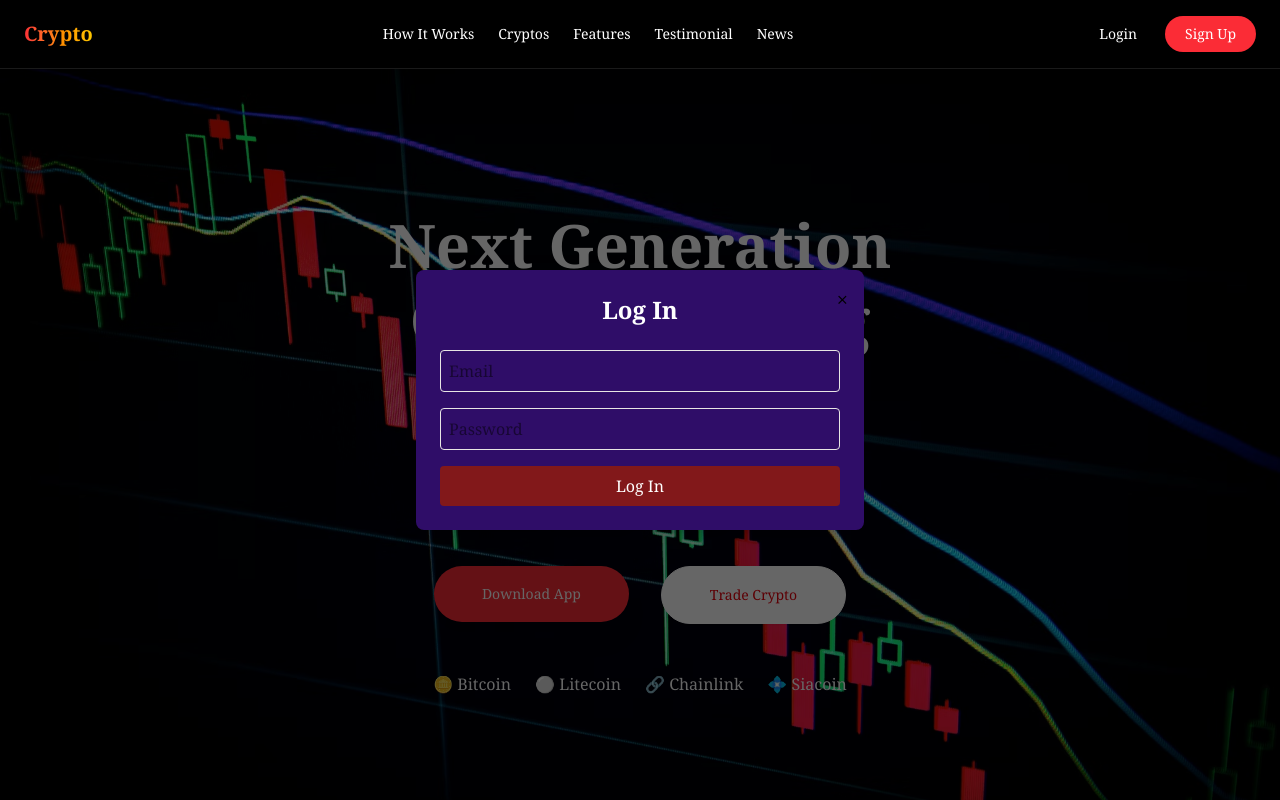
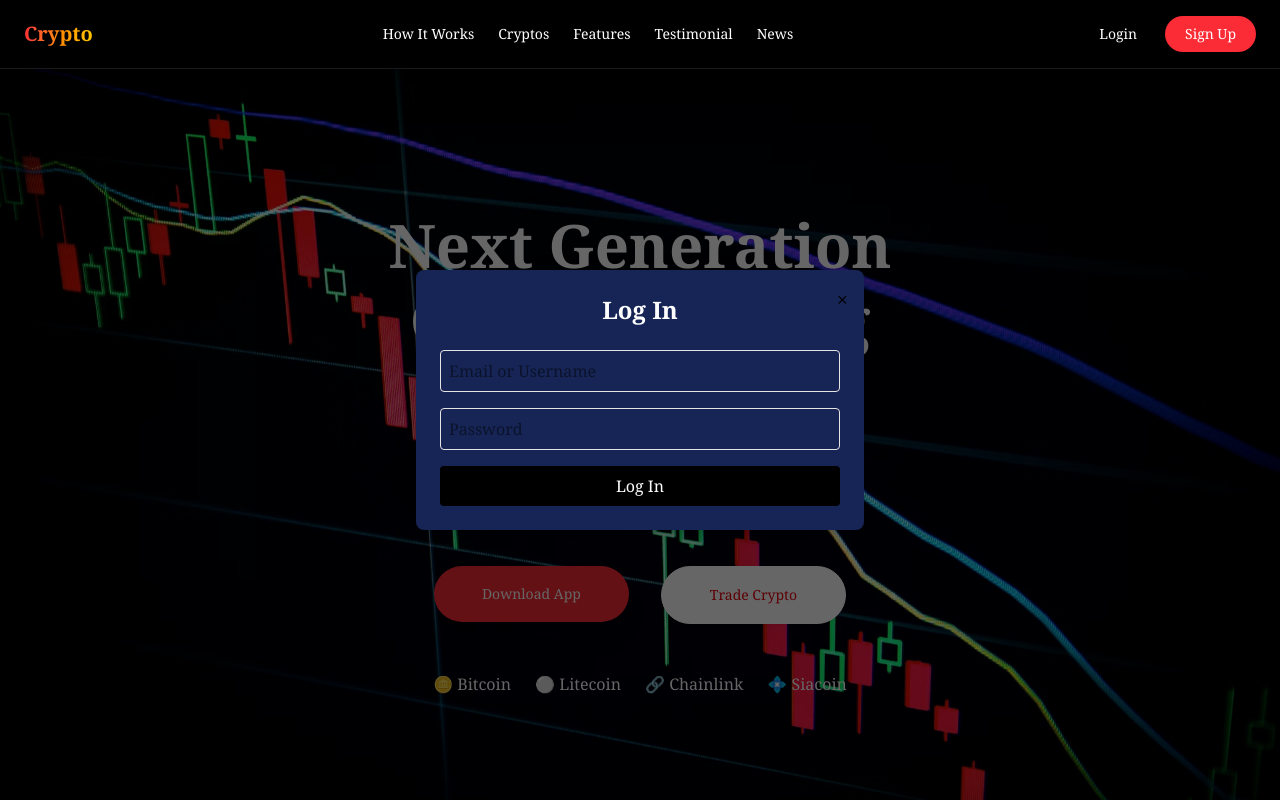
Before and after one commit to crypto-exchange-platform/crypto-exchange-platform-4, a React (Vite) app: page / in a window 1280 px wide. Both pictures are taken after a click on the button "Login". Shown: the top 800 px of the page. Built offline with nearby package versions, Linux system fonts and the light colour scheme.

Commit message:
feat: implement auth modals with form validation and redirect

```diff
--- a/package.json
+++ b/package.json
@@ -17,6 +17,7 @@
     "@radix-ui/react-navigation-menu": "^1.2.13",
     "@radix-ui/react-slot": "^1.2.3",
     "@tailwindcss/vite": "^4.1.10",
+    "axios": "^1.10.0",
     "class-variance-authority": "^0.7.1",
     "clsx": "^2.1.1",
     "framer-motion": "^12.18.1",
--- a/src/components/LogInModal.tsx
+++ b/src/components/LogInModal.tsx
@@ -1,27 +1,63 @@
-import type { FC } from "react";
+import { FC, useState, FormEvent } from "react";
+import axios from "axios";
 
 interface LoginModalProps {
   onClose: () => void;
 }
 
 export const LoginModal: FC<LoginModalProps> = ({ onClose }) => {
+  const [emailOrUsername, setEmailOrUsername] = useState("");
+  const [password, setPassword] = useState("");
+  const [error, setError] = useState("");
+
+  const handleSubmit = async (e: FormEvent) => {
+    e.preventDefault();
+    setError("");
+    if (!emailOrUsername || !password) {
+      setError("Please fill all required fields.");
+      return;
+    }
+
+    try {
+      const response = await axios.post(
+        "https://api.salesvault.vc/identity/api/auth/login",
+        {
+          emailOrUsername,
+          password,
+          twoFactorCode: null,
+          rememberMe: null,
+        }
+      );
+      if (response.data.accessToken) {
+        window.location.href = "https://salesvault.vc/auth/login?returnUrl=%2F";
+      }
+    } catch (err: any) {
+      setError(err.response?.data?.message || "Login failed.");
+    }
+  };
+
   return (
     <div className="fixed inset-0 z-50 flex items-center justify-center bg-black/60">
-      <div className="bg-violet-950 text-black w-full max-w-md p-6 rounded-md shadow-lg relative">
+      <div className="bg-blue-950 text-black w-full max-w-md p-6 rounded-md shadow-lg relative">
         <button onClick={onClose} className="absolute right-4 top-4 text-xl">×</button>
         <h2 className="text-2xl font-bold mb-6 text-center text-white">Log In</h2>
-        <form className="space-y-4">
+        <form className="space-y-4" onSubmit={handleSubmit}>
           <input
-            type="email"
-            placeholder="Email"
+            type="text"
+            placeholder="Email or Username"
             className="w-full border p-2 rounded"
+            value={emailOrUsername}
+            onChange={(e) => setEmailOrUsername(e.target.value)}
           />
           <input
             type="password"
             placeholder="Password"
             className="w-full border p-2 rounded"
+            value={password}
+            onChange={(e) => setPassword(e.target.value)}
           />
-          <button type="submit" className="w-full bg-red-900 text-white py-2 rounded hover:bg-gray-900">
+          {error && <div className="text-red-500 text-sm">{error}</div>}
+          <button type="submit" className="w-full bg-black text-white py-2 rounded hover:bg-gray-900">
             Log In
           </button>
         </form>
--- a/src/components/SignUpModal.tsx
+++ b/src/components/SignUpModal.tsx
@@ -1,5 +1,5 @@
-import type { FC, ChangeEvent, FormEvent } from "react";
-import { useEffect, useState } from "react";
+import { FC, ChangeEvent, FormEvent, useEffect, useState } from "react";
+import axios from "axios";
 
 interface SignupModalProps {
   onClose: () => void;
@@ -8,6 +8,7 @@ interface SignupModalProps {
 export const SignupModal: FC<SignupModalProps> = ({ onClose }) => {
   const [countries, setCountries] = useState([]);
   const [dialCodes, setDialCodes] = useState([]);
+  const [error, setError] = useState("");
 
   const [form, setForm] = useState({
     firstName: "",
@@ -31,49 +32,164 @@ export const SignupModal: FC<SignupModalProps> = ({ onClose }) => {
       .then(setDialCodes);
   }, []);
 
-  const handleChange = (e: ChangeEvent<HTMLInputElement | HTMLSelectElement>) => {
+  const handleChange = (
+    e: ChangeEvent<HTMLInputElement | HTMLSelectElement>
+  ) => {
     setForm({ ...form, [e.target.name]: e.target.value });
   };
 
-  const handleSubmit = (e: FormEvent) => {
+  const isValidEmail = (email: string) =>
+    /^[^\s@]+@[^\s@]+\.[^\s@]+$/.test(email);
+  const isStrongPassword = (password: string) =>
+    /^(?=.*[A-Za-z])(?=.*\d)(?=.*[!@#$%^&*()_+\-=]).{8,}$/.test(password);
+
+  const handleSubmit = async (e: FormEvent) => {
     e.preventDefault();
-    console.log("Submit form", form);
+    setError("");
+
+    const requiredFields = [
+      "firstName",
+      "lastName",
+      "username",
+      "email",
+      "password",
+    ];
+    for (const field of requiredFields) {
+      if (!form[field as keyof typeof form]) {
+        setError("Please fill all required fields.");
+        return;
+      }
+    }
+
+    if (!isValidEmail(form.email)) {
+      setError("Please enter a valid email address.");
+      return;
+    }
+
+    if (!isStrongPassword(form.password)) {
+      setError(
+        "Password must be at least 8 characters, include a number and a special character."
+      );
+      return;
+    }
+
+    try {
+      await axios.post(
+        "https://api.salesvault.vc/identity/api/clients/create-client-via-web",
+        {
+          ...form,
+          telephone: form.dialCode + form.phone,
+          dateOfBirth: form.birthdate,
+          source:
+            window.location.hostname === "localhost"
+              ? "landing.salesvault.vc" //change
+              : window.location.hostname,
+        }
+      );
+      onClose();
+    } catch (err: any) {
+      setError(err.response?.data?.message || "Signup failed.");
+    }
   };
 
   return (
     <div className="fixed inset-0 z-50 flex items-center justify-center bg-black/60 overflow-auto">
-      <div className="bg-violet-950 text-black w-full max-w-xl p-6 rounded-md shadow-lg relative">
-        <button onClick={onClose} className="absolute right-4 top-4 text-xl">×</button>
-        <h2 className="text-2xl font-bold mb-6 text-center text-white">Sign Up</h2>
+      <div className="bg-blue-950 text-black w-full max-w-xl p-6 rounded-md shadow-lg relative">
+        <button onClick={onClose} className="absolute right-4 top-4 text-xl">
+          ×
+        </button>
+        <h2 className="text-2xl font-bold mb-6 text-center text-white">
+          Sign Up
+        </h2>
         <form
           className="grid grid-cols-1 md:grid-cols-2 gap-4"
           onSubmit={handleSubmit}
         >
-          <input name="firstName" type="text" placeholder="First Name" className="border p-2 rounded" onChange={handleChange} />
-          <input name="lastName" type="text" placeholder="Last Name" className="border p-2 rounded" onChange={handleChange} />
-          <input name="username" type="text" placeholder="Username" className="border p-2 rounded" onChange={handleChange} />
-          <input name="email" type="email" placeholder="Email" className="border p-2 rounded" onChange={handleChange} />
-          <input name="phone" type="tel" placeholder="Phone Number" className="border p-2 rounded" onChange={handleChange} />
-          <input name="birthdate" type="date" className="border p-2 rounded" onChange={handleChange} />
-
-                    <input name="password" type="password" placeholder="Password" className="border p-2 rounded col-span-full" onChange={handleChange} />
-
-          <input name="language" type="text" placeholder="Language" className="border p-2 rounded" onChange={handleChange} />
-          <select name="dialCode" className="border p-2 rounded" onChange={handleChange}>
+          <input
+            name="firstName"
+            type="text"
+            placeholder="First Name"
+            className="border p-2 rounded"
+            onChange={handleChange}
+          />
+          <input
+            name="lastName"
+            type="text"
+            placeholder="Last Name"
+            className="border p-2 rounded"
+            onChange={handleChange}
+          />
+          <input
+            name="username"
+            type="text"
+            placeholder="Username"
+            className="border p-2 rounded"
+            onChange={handleChange}
+          />
+          <input
+            name="email"
+            type="email"
+            placeholder="Email"
+            className="border p-2 rounded"
+            onChange={handleChange}
+          />
+          <input
+            name="phone"
+            type="tel"
+            placeholder="Phone Number"
+            className="border p-2 rounded"
+            onChange={handleChange}
+          />
+          <input
+            name="birthdate"
+            type="date"
+            className="border p-2 rounded"
+            onChange={handleChange}
+          />
+          <input
+            name="password"
+            type="password"
+            placeholder="Password"
+            className="border p-2 rounded col-span-full"
+            onChange={handleChange}
+          />
+          <input
+            name="language"
+            type="text"
+            placeholder="Language"
+            className="border p-2 rounded"
+            onChange={handleChange}
+          />
+          <select
+            name="dialCode"
+            className="border p-2 rounded"
+            onChange={handleChange}
+          >
             <option value="">Dial Code</option>
             {dialCodes.map((d: any) => (
-                 <option key={d.code} value={d.dial_code}>{d.dial_code}</option>
+              <option key={d.code} value={d.dial_code}>
+                {d.dial_code}
+              </option>
             ))}
           </select>
-           <select name="country" className="border p-2 rounded w-full col-span-full" onChange={handleChange}>
+          <select
+            name="country"
+            className="border p-2 rounded w-full col-span-full"
+            onChange={handleChange}
+          >
             <option value="">Select Country</option>
             {countries.map((c: any) => (
-              <option key={c.code} value={c.name}>{c.name}</option>
+              <option key={c.code} value={c.name}>
+                {c.name}
+              </option>
             ))}
           </select>
+          {error && (
+            <div className="text-red-500 text-sm col-span-full">{error}</div>
+          )}
           <button
             type="submit"
-            className="w-full bg-red-900 text-white py-2 rounded col-span-full hover:bg-gray-900"
+            className="w-full bg-black text-white py-2 rounded col-span-full hover:bg-gray-900"
           >
             Sign Up
           </button>
```
Also changed, not shown: 1 other file (tests, documents, lock files or other folders).
